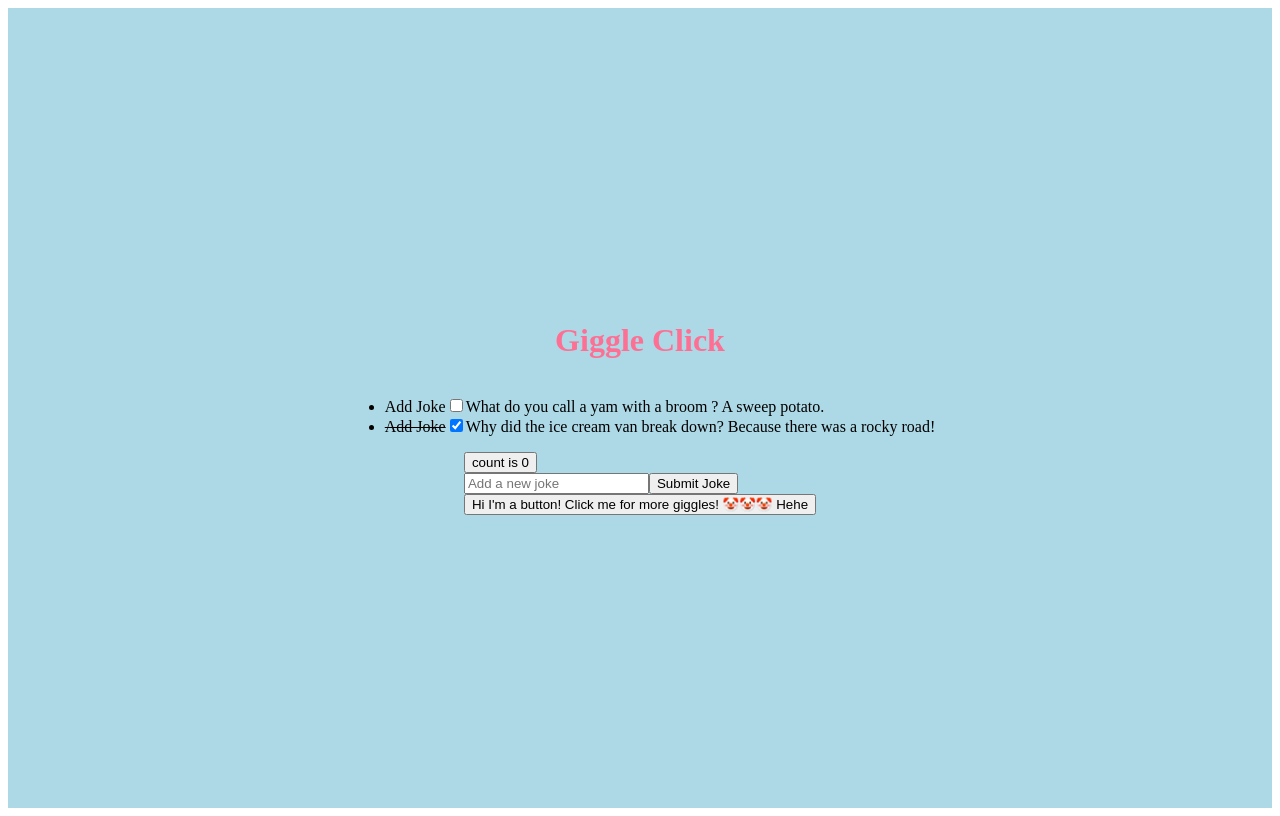
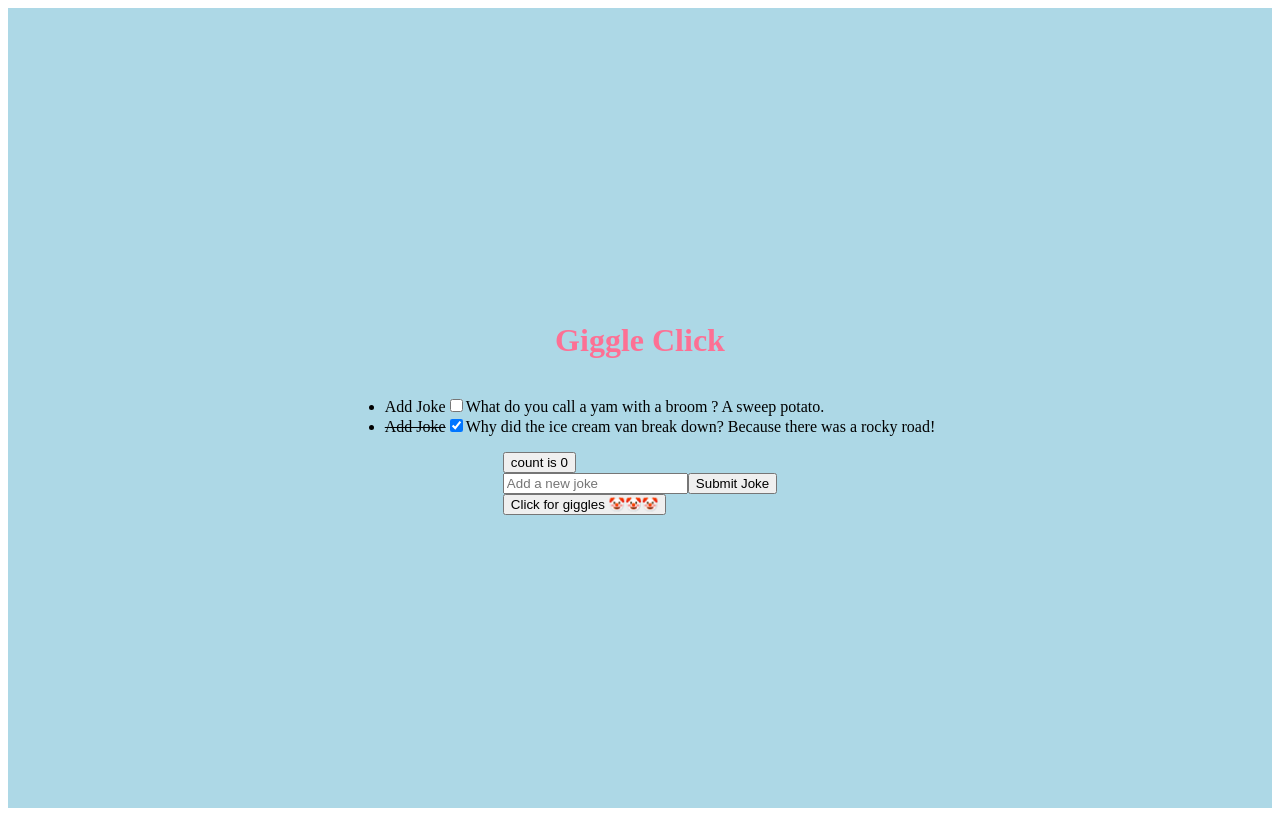
Before and after one commit to millipede-cpu/giggle-click, a React (Vite) app in the folder app/: page / in a window 1280 px wide. Built offline with nearby package versions, Linux system fonts and the light colour scheme.

Commit message:
Apply useNavigate function to NextButton component for button to click to next page
Co-authored-by: Peter <PJSalter@users.noreply.github.com>
Co-authored-by: Milly <millipede-cpu@users.noreply.github.com>

```diff
--- a/app/src/NextButton.tsx
+++ b/app/src/NextButton.tsx
@@ -1,7 +1,6 @@
+import { useNavigate } from "react-router-dom";
+
 export default function NextButton() {
-  return (
-    <button onClick={() => console.log("hahahah")}>
-      Hi I'm a button! Click me for more giggles! 🤡🤡🤡 Hehe
-    </button>
-  );
+  const navigate = useNavigate();
+  return <button onClick={() => navigate(1)}>Click for giggles 🤡🤡🤡</button>;
 }
```
